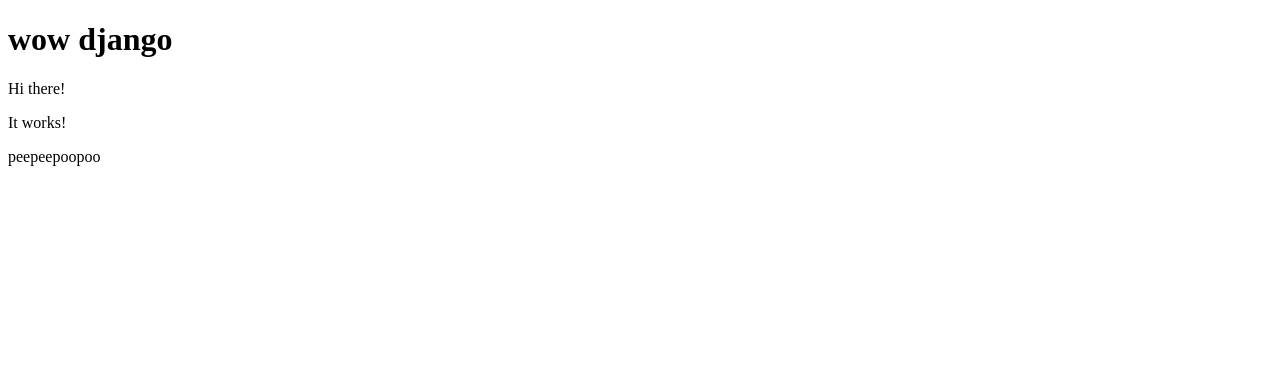
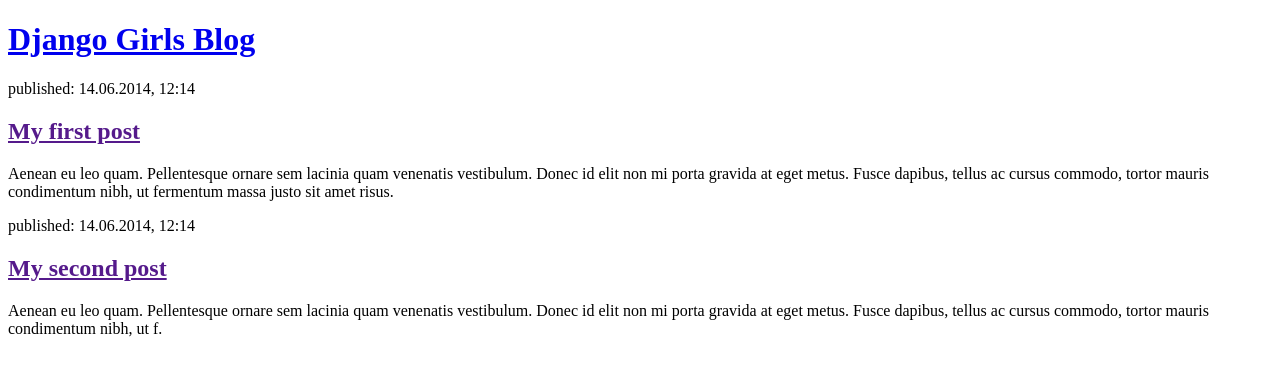
Before and after one commit to eddthebedd/django_tutorial, a Django app: page / in a window 1280 px wide. Shown: the top 376 px of the page. Run offline with Django 3.2, Linux system fonts and the light colour scheme.

Commit message:
change html

```diff
--- a/blog/templates/blog/post_list.html
+++ b/blog/templates/blog/post_list.html
@@ -1,12 +1,23 @@
 <!DOCTYPE html>
 <html>
     <head>
-        <title>Eddie's blog</title>
+        <title>Django Girls blog</title>
     </head>
     <body>
-        <h1>wow django</h1>
-        <p>Hi there!</p>
-        <p>It works!</p>
-        <p>peepeepoopoo</p>
+        <header>
+            <h1><a href="/">Django Girls Blog</a></h1>
+        </header>
+
+        <article>
+            <time>published: 14.06.2014, 12:14</time>
+            <h2><a href="">My first post</a></h2>
+            <p>Aenean eu leo quam. Pellentesque ornare sem lacinia quam venenatis vestibulum. Donec id elit non mi porta gravida at eget metus. Fusce dapibus, tellus ac cursus commodo, tortor mauris condimentum nibh, ut fermentum massa justo sit amet risus.</p>
+        </article>
+
+        <article>
+            <time>published: 14.06.2014, 12:14</time>
+            <h2><a href="">My second post</a></h2>
+            <p>Aenean eu leo quam. Pellentesque ornare sem lacinia quam venenatis vestibulum. Donec id elit non mi porta gravida at eget metus. Fusce dapibus, tellus ac cursus commodo, tortor mauris condimentum nibh, ut f.</p>
+        </article>
     </body>
 </html>
```
